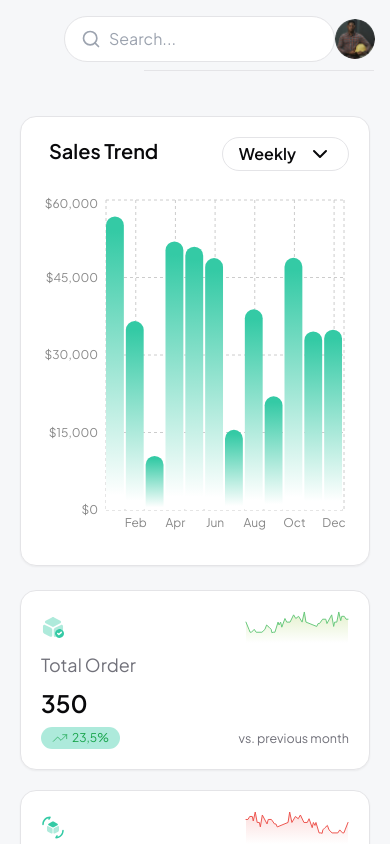
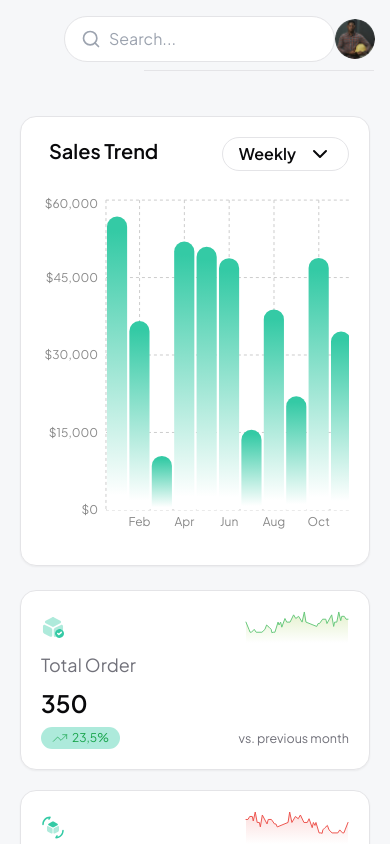
Before and after one commit to imendy/Geepay-Dashboard-Frontend-Challenge, a Next.js app: page / in a window 390 px wide. Shown: the top 844 px of the page. Built offline with nearby package versions, Linux system fonts and the light colour scheme.

Commit message:
feat: barchart horizontal scroll resolved

```diff
--- a/components/SalesChart.tsx
+++ b/components/SalesChart.tsx
@@ -9,7 +9,7 @@ import {
   XAxis,
   YAxis,
 } from "recharts";
-import { useState } from "react";
+import { useState, useEffect } from "react";
 
 const data = [
   {
@@ -65,8 +65,28 @@ const data = [
 export function RevenueChart() {
   const [activeBar, setActiveBar] = useState(null);
 
+  const [containerWidth, setContainerWidth] = useState("100%");
+
+  useEffect(() => {
+    const handleResize = () => {
+      if (window.innerWidth < 768) {
+        setContainerWidth("110%");
+      } else {
+        setContainerWidth("100%");
+      }
+    };
+
+    handleResize(); // Call initially
+    window.addEventListener("resize", handleResize);
+
+    return () => {
+      window.removeEventListener("resize", handleResize);
+    };
+  }, []);
+
   return (
-    <ResponsiveContainer width="100%" height={350} className="text-foreground">
+    <div style={{ width: "100%", overflowX: "auto" }}>
+    <ResponsiveContainer width={containerWidth} height={350} className="text-foreground">
       <BarChart data={data}>
         <CartesianGrid strokeDasharray="3 3" />
 
@@ -133,5 +153,6 @@ export function RevenueChart() {
         />
       </BarChart>
     </ResponsiveContainer>
+    </div>
   );
 }
--- a/components/collaborate/SideMenu.tsx
+++ b/components/collaborate/SideMenu.tsx
@@ -128,7 +128,7 @@ const SideNav = () => {
 
             {/* Indicator div for active item */}
             <div
-                className="absolute top-0 right-0 dark:bg-white bg-black h-6 w-[4px] transform -translate-y-2/4 rounded-tl rounded-bl"
+                className="absolute top-0 right-0 dark:bg-white bg-[#060714da] h-6 w-[3px] transform -translate-y-2/4 rounded-tl rounded-bl"
                 style={{ top: activeItemIndex !== null ? `calc(${activeItemIndex + 1} * 56px)` : 0 }}
             ></div>
 
@@ -139,37 +139,3 @@ const SideNav = () => {
 }
 
 export default SideNav;
-
-
-
-
-{/* <Link href='/'>
-<div onClick={() => handleItemClick(8.75)}>
-  <Image
-    src='/icons/arrow-right.svg'
-    width={20}
-    height={20}
-    alt='logo'
-  />
-</div>
-</Link>
-<Link href='/'>
-<div onClick={() => handleItemClick(9.3)}>
-  <Image
-    src='/icons/setting.svg'
-    width={20}
-    height={20}
-    alt='logo'
-  />
-</div>
-</Link>
-<Link href='/'>
-<div onClick={() => handleItemClick(9.9)}>
-  <Image
-    src='/icons/logout.svg'
-    width={20}
-    height={20}
-    alt='logo'
-  />
-</div>
-</Link> */}
```
